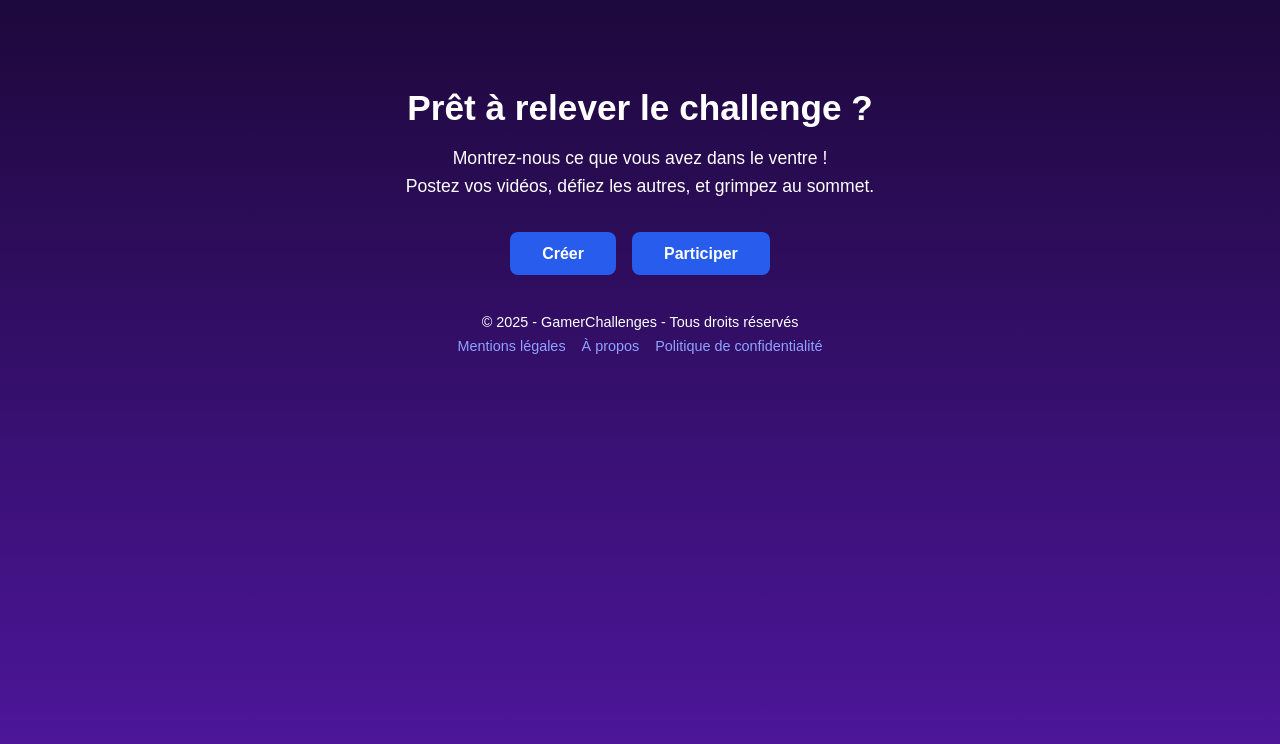
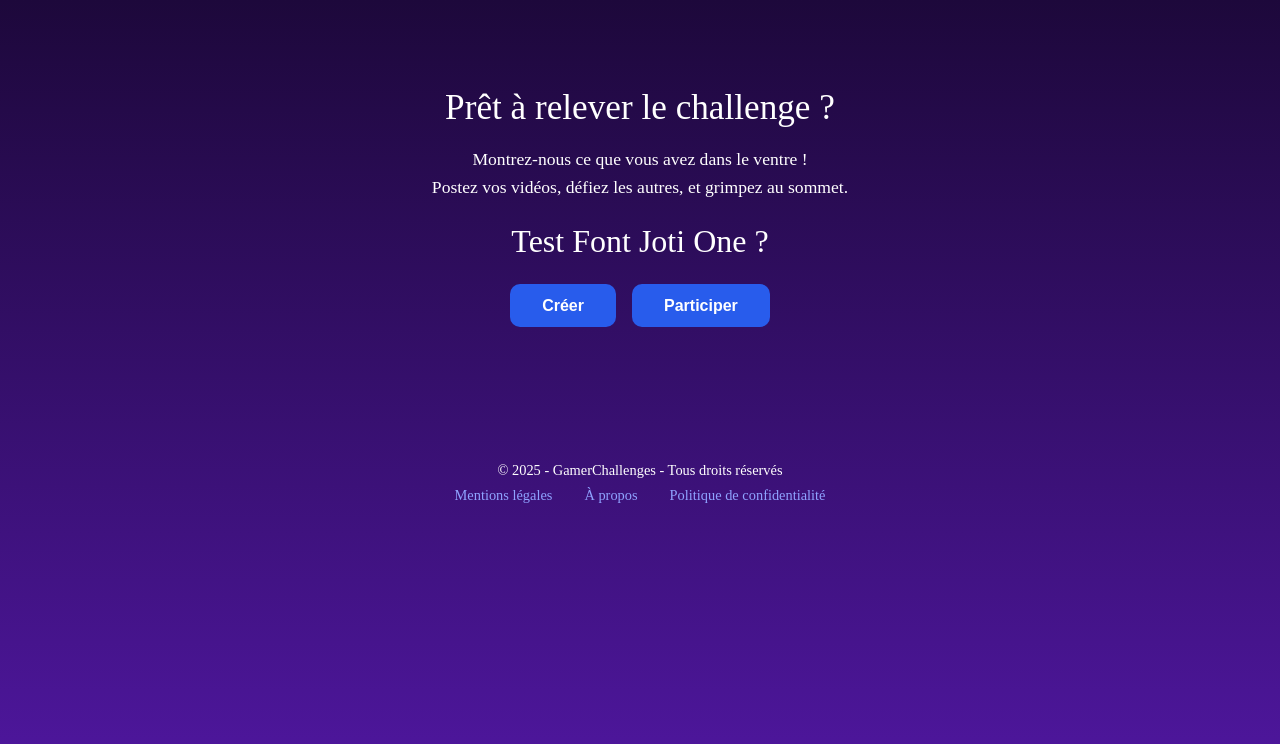
Before and after one commit to jeyakishandev/gamerchallenges-front, a React (Vite) app: page / in a window 1280 px wide. Shown: the top 744 px of the page. Built offline with nearby package versions, Linux system fonts and the light colour scheme; the HTML template or start-up script is replaced by a standard one.

Commit message:
probleme with the font not the same

```diff
--- a/public/index.html
+++ b/public/index.html
@@ -2,7 +2,11 @@
 <html lang="fr">
   <head>
     <meta charset="UTF-8" />
-    <link href="https://fonts.googleapis.com/css2?family=Joti+One&family=Jura&display=swap" rel="stylesheet" />
+
+
+<link href="https://fonts.googleapis.com/css2?family=Joti+One&display=swap" rel="stylesheet">
+
+
     <meta name="viewport" content="width=device-width, initial-scale=1.0" />
     <title>GamerChallenges</title>
   </head>
--- a/src/App.css
+++ b/src/App.css
@@ -1,40 +1,81 @@
-.home-content {
-  text-align: center;
-  padding-top: 4rem;
+
+body {
+  margin: 0;
+  padding: 0;
+  box-sizing: border-box;
+  font-family: 'Joti One', cursive;
+  background: linear-gradient(180deg, #1D083B 0%, #5017A1 100%);
   color: white;
 }
 
+
+/* ----- SECTION PRINCIPALE ----- */
+
+.home-content {
+  text-align: center;
+  padding: 4rem 1rem 2rem;
+  max-width: 1000px;
+  margin: 0 auto;
+}
+
 .home-content h1 {
-  font-family: 'Joti One', sans-serif;
   font-size: 2.2rem;
+  margin-bottom: 1rem;
+  font-weight: 400;
+  font-style: normal;
 }
 
 .home-content p {
   font-size: 1.1rem;
-  margin: 1rem 0 2rem;
   line-height: 1.6;
-  font-family: 'Jura', sans-serif;
+  font-weight: 400;
+  font-style: normal;
 }
+
+
+/* ----- BOUTONS CRÉER / PARTICIPER ----- */
 
 .home-buttons {
   display: flex;
   justify-content: center;
   gap: 1rem;
+  flex-wrap: wrap;
+  margin-top: 1.5rem;
 }
 
 .home-buttons button {
   padding: 0.8rem 2rem;
-  background-color: #285CEC; /* bleu vif */
-  color: white;
-  border: none;
-  border-radius: 8px;
   font-size: 1rem;
   font-weight: bold;
+  background-color: #285CEC;
+  border: none;
+  border-radius: 10px;
+  color: white;
   cursor: pointer;
   transition: background-color 0.3s ease;
-  font-family: 'Jura', sans-serif;
 }
 
 .home-buttons button:hover {
-  background-color: #8692FA; /* bleu clair */
+  background-color: #8692FA;
 }
+
+
+
+
+footer {
+  margin-top: 4rem;
+  padding: 2rem 1rem;
+  text-align: center;
+  font-size: 0.9rem;
+  color: #ccc;
+}
+
+footer a {
+  margin: 0 8px;
+  color: #8692FA;
+  text-decoration: none;
+}
+
+footer a:hover {
+  text-decoration: underline;
+}
--- a/src/App.tsx
+++ b/src/App.tsx
@@ -7,11 +7,15 @@ function App() {
     <>
       {/* plus tard le Header ici */}
       <main className="home-content">
-        <h1>Prêt à relever le challenge ?</h1>
+      <h1 className="joti-title">Prêt à relever le challenge ?</h1>
+
         <p>
           Montrez-nous ce que vous avez dans le ventre !<br />
           Postez vos vidéos, défiez les autres, et grimpez au sommet.
         </p>
+        <h1 style={{ fontFamily: 'Joti One, cursive', fontSize: '2rem' }}>
+  Test Font Joti One ?
+</h1>
 
         <div className="home-buttons">
           <button>Créer</button>
--- a/src/index.css
+++ b/src/index.css
@@ -1,7 +1,7 @@
 body {
   margin: 0;
   padding: 0;
-  font-family: "Arial", sans-serif;
+
   color: white;
   font-family: 'Jura', sans-serif;
   background: linear-gradient(180deg, #1d083b 0%, #5017a1 100%);
@@ -9,7 +9,11 @@ body {
   min-height: 100vh;
 }
 h1 {
-  font-family: 'Joti One', sans-serif;
+  font-family: 'Joti One', cursive;
   font-size: 2rem;
   margin-bottom: 1rem;
 }
+.joti-title {
+  font-family: 'Joti One', cursive;
+  font-size: 2.2rem;
+}
```
